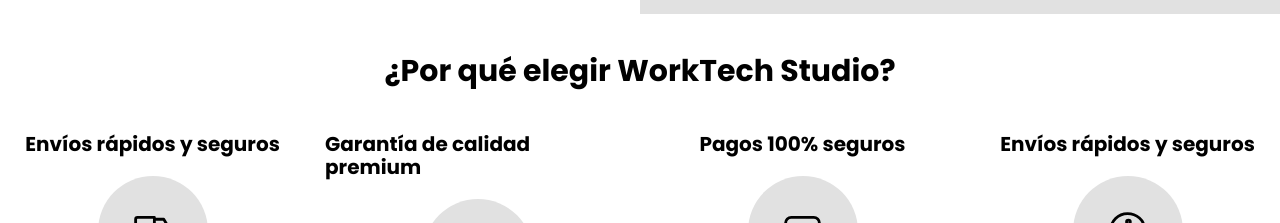
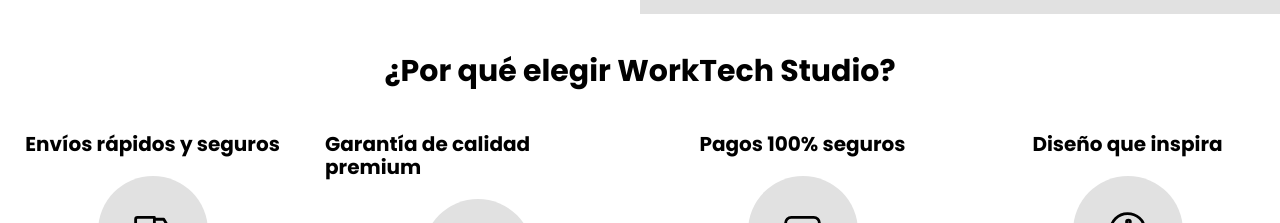
Before and after one commit to YeisonM1/Tienda-Tecnologia, a plain HTML site: page index.html in a window 1280 px wide. Shown: the part 1680-1903 px from the top of the page. Drawn offline with Linux system fonts and the light colour scheme.

Commit message:
Tienda Tecnologia

```diff
--- a/index.html
+++ b/index.html
@@ -95,7 +95,7 @@
                 <p>Tu información siempre protegida con nuestros métodos de pago cifrados.</p>
             </div>
             <div class="porque">
-                <h3>Envíos rápidos y seguros</h3>
+                <h3>Diseño que inspira</h3>
                 <div class="porque__icono">
                     <svg  xmlns="http://www.w3.org/2000/svg"  width="45"  height="45"  viewBox="0 0 24 24"  fill="none"  stroke="currentColor"  stroke-width="1.5"  stroke-linecap="round"  stroke-linejoin="round"  class="icon icon-tabler icons-tabler-outline icon-tabler-palette"><path stroke="none" d="M0 0h24v24H0z" fill="none"/><path d="M12 21a9 9 0 0 1 0 -18c4.97 0 9 3.582 9 8c0 1.06 -.474 2.078 -1.318 2.828c-.844 .75 -1.989 1.172 -3.182 1.172h-2.5a2 2 0 0 0 -1 3.75a1.3 1.3 0 0 1 -1 2.25" /><path d="M8.5 10.5m-1 0a1 1 0 1 0 2 0a1 1 0 1 0 -2 0" /><path d="M12.5 7.5m-1 0a1 1 0 1 0 2 0a1 1 0 1 0 -2 0" /><path d="M16.5 10.5m-1 0a1 1 0 1 0 2 0a1 1 0 1 0 -2 0" /></svg>
                 </div>
```
